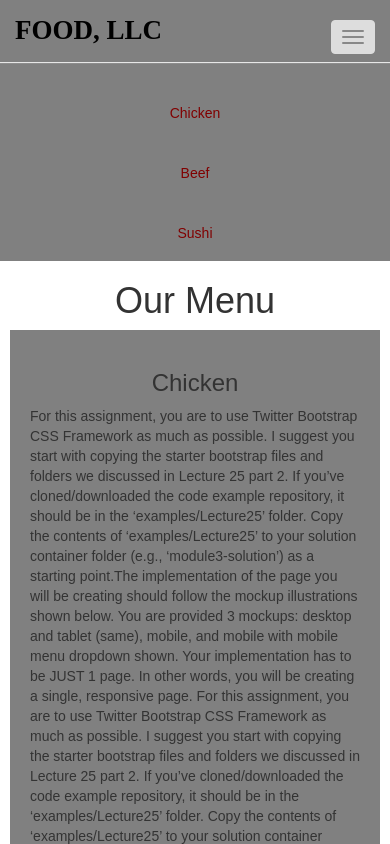
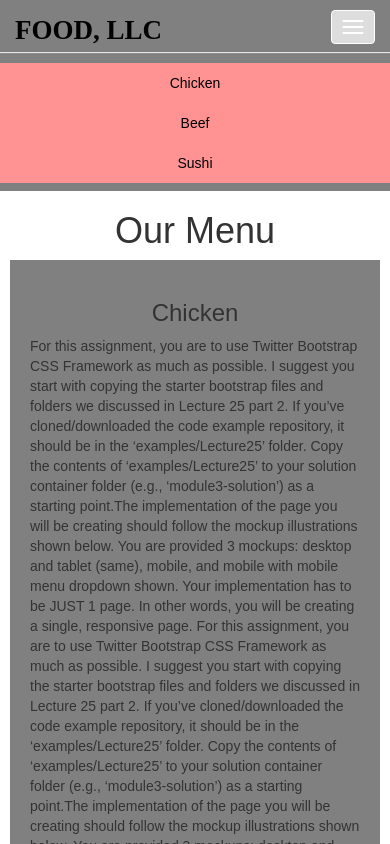
Before and after one commit to xdemhat/Module3_Assignment, a plain HTML site: page index.html in a window 390 px wide. Both pictures are taken after a click on the button "Toggle navigation". Shown: the top 844 px of the page. Drawn offline with Linux system fonts and the light colour scheme.

Commit message:
My 3rd Assignment

```diff
--- a/css/styles.css
+++ b/css/styles.css
@@ -12,13 +12,12 @@ body	{
   padding-top: 20px;
 }
 
-.navbar-brand h1 { /* Restaurant name */
+.navbar-brand h1 {
   font-family: serif;
   color: black;
   font-size: 1.5em;
   text-transform: uppercase;
   font-weight: bold;
-  /*text-shadow: 1px 1px 1px #222;*/
   margin-top: 0;
   margin-bottom: 0;
   line-height: .75;
@@ -28,11 +27,13 @@ body	{
 }
 
 #nav-list {
+  background-color: #ff9394;
   margin-top: 10px;
 }
 #nav-list a {
-  color: maroon;
+  color: black;
   text-align: center;
+  /*margin-top: 20px*/
 }
 #nav-list a:hover {
   background: #E7E7E7;
@@ -41,7 +42,7 @@ body	{
   font-size: 1.8em;
 }
 
-#box {/*position: relative;*/
+#box {
       background-color: gray;
       padding: 20px;
       height: auto;
@@ -52,10 +53,10 @@ body	{
   ext-align: center;
 }
 
-/*.navbar-header button.navbar-toggle, .navbar-header .icon-bar {
-  border: 1px solid #61122f;
-}*/
+.navbar-header button.navbar-toggle, .navbar-header .icon-bar {
+  border: 1px solid white;
+}
 .navbar-header button.navbar-toggle {
   clear: both;
-  margin-top: -30px;
+  margin-top: -40px;
 }
```
Also changed, not shown: index.html (+3 -4 lines).
